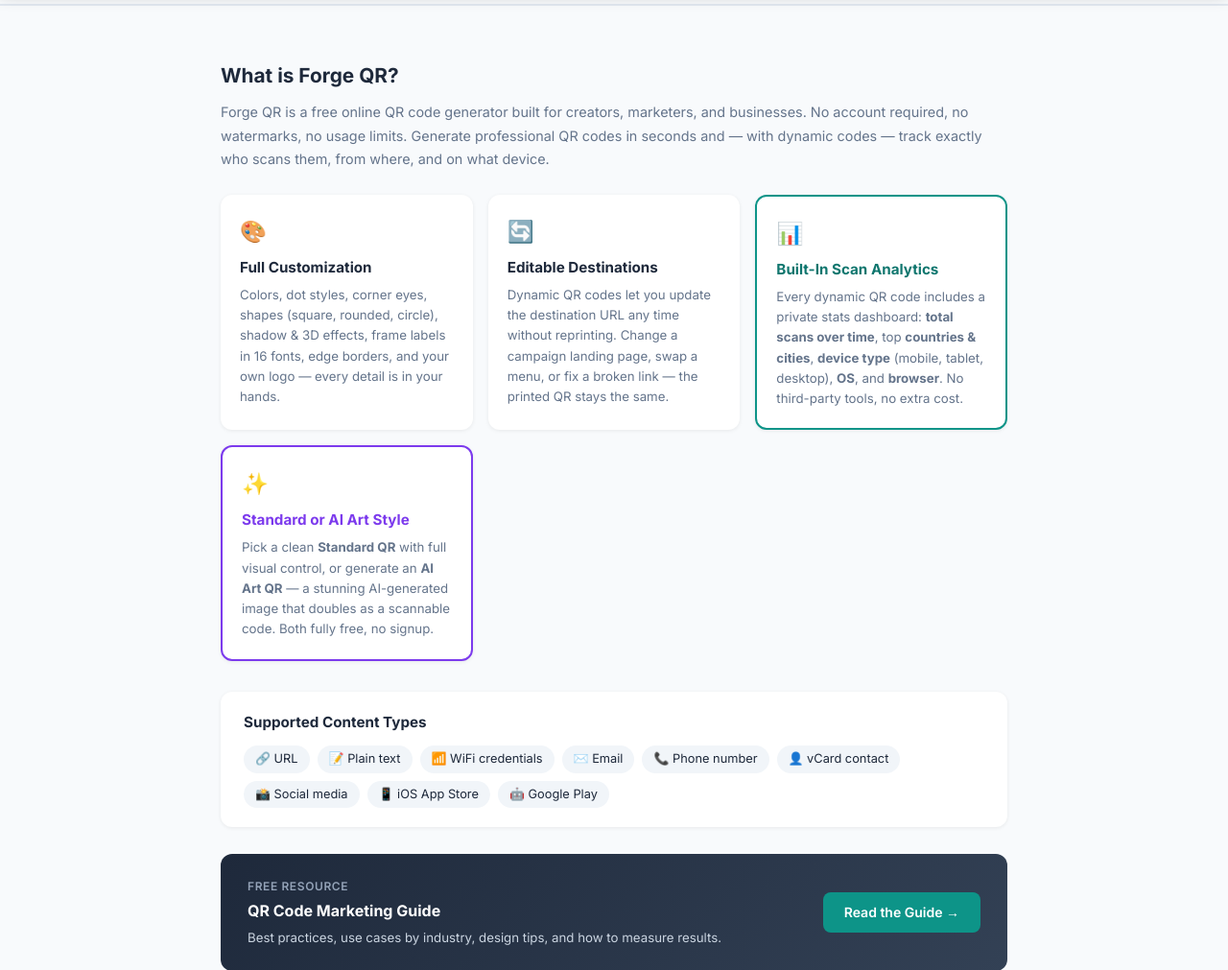
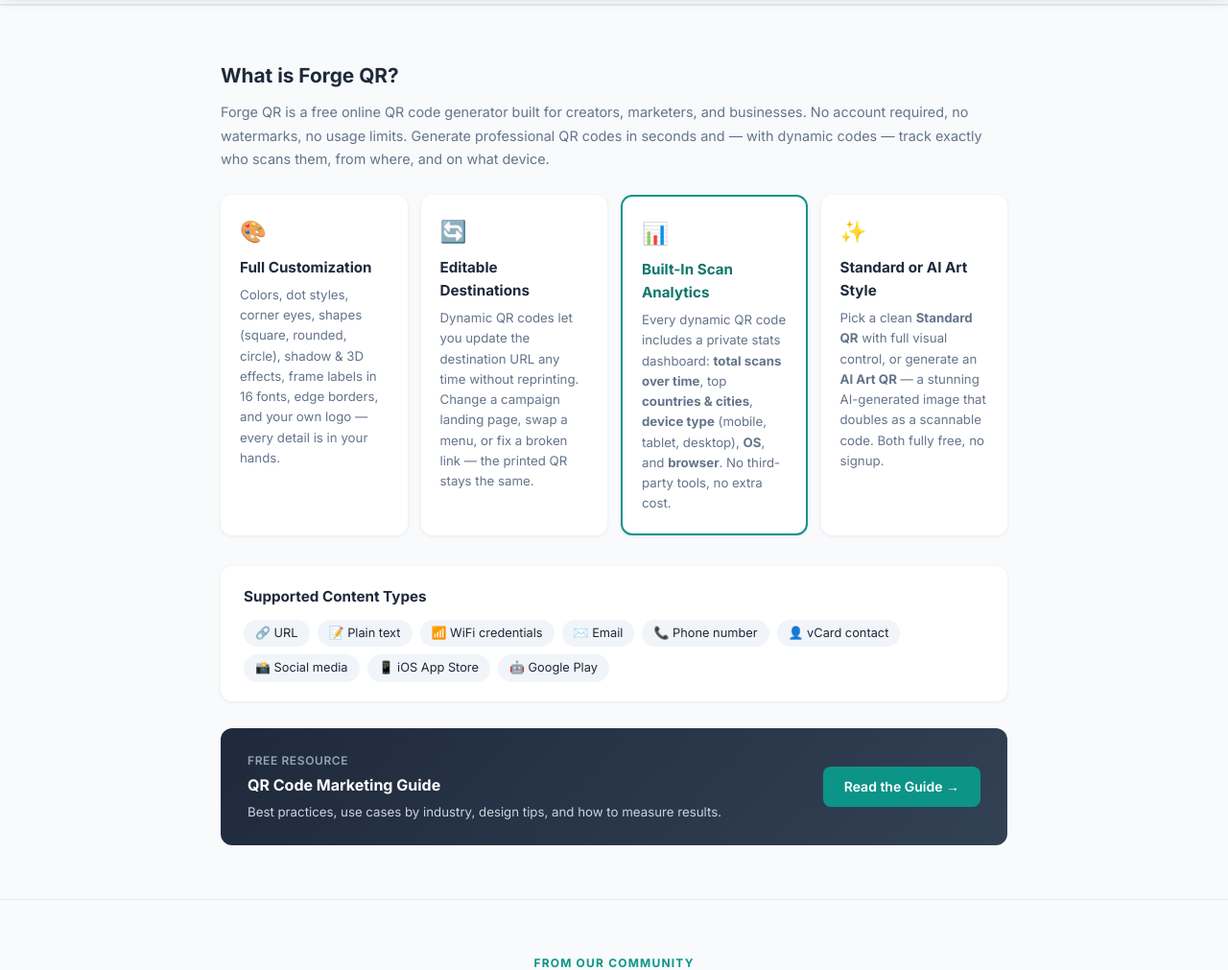
Before and after one commit to robertogl/forgeqr, a FastAPI app: page / in a window 1280 px wide. Shown: the part 804-1815 px from the top of the page at 96% size. Run offline with FastAPI, Linux system fonts and the light colour scheme; data comes from the database, SQL or seed files in the repository; data that the repository does not hold is empty.

Commit message:
Tighter pillar grid (4 columns) + remove purple border

```diff
--- a/templates/index.html
+++ b/templates/index.html
@@ -157,7 +157,7 @@
     </p>
 
     <!-- Three pillars -->
-    <div style="display:grid;grid-template-columns:repeat(auto-fit,minmax(220px,1fr));gap:16px;margin-bottom:32px;">
+    <div style="display:grid;grid-template-columns:repeat(auto-fit,minmax(180px,1fr));gap:14px;margin-bottom:32px;">
       <div style="background:#fff;border-radius:12px;padding:20px;box-shadow:0 1px 4px rgba(0,0,0,.07);">
         <div style="font-size:1.4rem;margin-bottom:8px;">🎨</div>
         <h3 style="font-size:.95rem;font-weight:700;color:var(--text);margin:0 0 6px;">Full Customization</h3>
@@ -173,9 +173,9 @@
         <h3 style="font-size:.95rem;font-weight:700;color:#0f766e;margin:0 0 6px;">Built-In Scan Analytics</h3>
         <p style="font-size:.83rem;color:var(--text-muted);line-height:1.6;margin:0;">Every dynamic QR code includes a private stats dashboard: <strong>total scans over time</strong>, top <strong>countries &amp; cities</strong>, <strong>device type</strong> (mobile, tablet, desktop), <strong>OS</strong>, and <strong>browser</strong>. No third-party tools, no extra cost.</p>
       </div>
-      <div style="background:#fff;border-radius:12px;padding:20px;box-shadow:0 1px 4px rgba(0,0,0,.07);border:2px solid #7c3aed;">
+      <div style="background:#fff;border-radius:12px;padding:20px;box-shadow:0 1px 4px rgba(0,0,0,.07);">
         <div style="font-size:1.4rem;margin-bottom:8px;">✨</div>
-        <h3 style="font-size:.95rem;font-weight:700;color:#7c3aed;margin:0 0 6px;">Standard or AI Art Style</h3>
+        <h3 style="font-size:.95rem;font-weight:700;color:var(--text);margin:0 0 6px;">Standard or AI Art Style</h3>
         <p style="font-size:.83rem;color:var(--text-muted);line-height:1.6;margin:0;">Pick a clean <strong>Standard QR</strong> with full visual control, or generate an <strong>AI Art QR</strong> — a stunning AI-generated image that doubles as a scannable code. Both fully free, no signup.</p>
       </div>
     </div>
```
